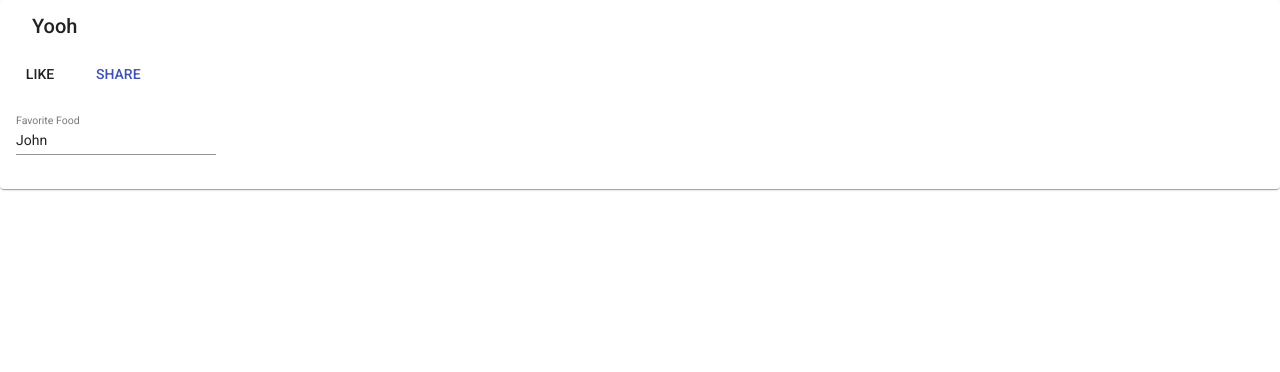
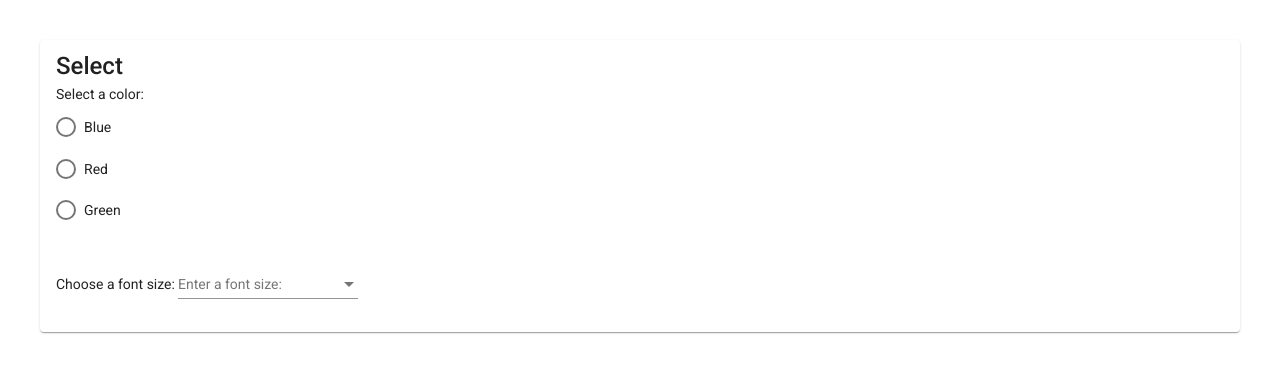
Before and after one commit to GregPatriota/AngularStudyCase01, an Angular app: page / in a window 1280 px wide. Shown: the top 372 px of the page. Built offline with nearby package versions, Linux system fonts and the light colour scheme.

Commit message:
Using NgStyle

```diff
--- a/src/app/app.component.html
+++ b/src/app/app.component.html
@@ -1 +1,2 @@
-<app-string-interpolation></app-string-interpolation>
+<!-- <app-string-interpolation></app-string-interpolation> -->
+<app-ng-style></app-ng-style>
--- /dev/null
+++ b/src/app/ng-style/ng-style.component.css
@@ -0,0 +1,12 @@
+mat-radio-group {
+    display: inline-flex;
+    flex-direction: column;
+}
+
+mat-radio-button {
+    padding-bottom: 20px;
+}
+
+mat-card {
+    margin: 40px;
+}
--- /dev/null
+++ b/src/app/ng-style/ng-style.component.html
@@ -0,0 +1,26 @@
+<mat-card>
+    <mat-card-title>
+      Select
+    </mat-card-title>
+    <mat-card-content>
+      <p>Select a color:</p>
+      <mat-radio-group>
+        <mat-radio-button value="blue">Blue</mat-radio-button>
+        <mat-radio-button value="red">Red</mat-radio-button>
+        <mat-radio-button value="green">Green</mat-radio-button>
+      </mat-radio-group>
+      <br> <br>
+      Choose a font size:
+      <mat-form-field>
+        <mat-select placeholder="Enter a font size:">
+          <mat-option value="12px">Font size: 12 </mat-option>
+          <mat-option value="16px">Font size: 16</mat-option>
+          <mat-option value="20px">Font size: 20</mat-option>
+          <mat-option value="30px">Font size: 30</mat-option>
+          <mat-option value="40px">Font size: 40</mat-option>
+        </mat-select>
+      </mat-form-field>
+    </mat-card-content>
+    <mat-card-footer>
+    </mat-card-footer>
+  </mat-card>
--- /dev/null
+++ b/src/app/ng-style/ng-style.component.ts
@@ -0,0 +1,15 @@
+import { Component, OnInit } from '@angular/core';
+
+@Component({
+  selector: 'app-ng-style',
+  templateUrl: './ng-style.component.html',
+  styleUrls: ['./ng-style.component.css']
+})
+export class NgStyleComponent implements OnInit {
+
+  constructor() { }
+
+  ngOnInit(): void {
+  }
+
+}
```
Also changed, not shown: src/app/app.module.ts (+8 -2 lines), 1 other file (tests, documents, lock files or other folders).
